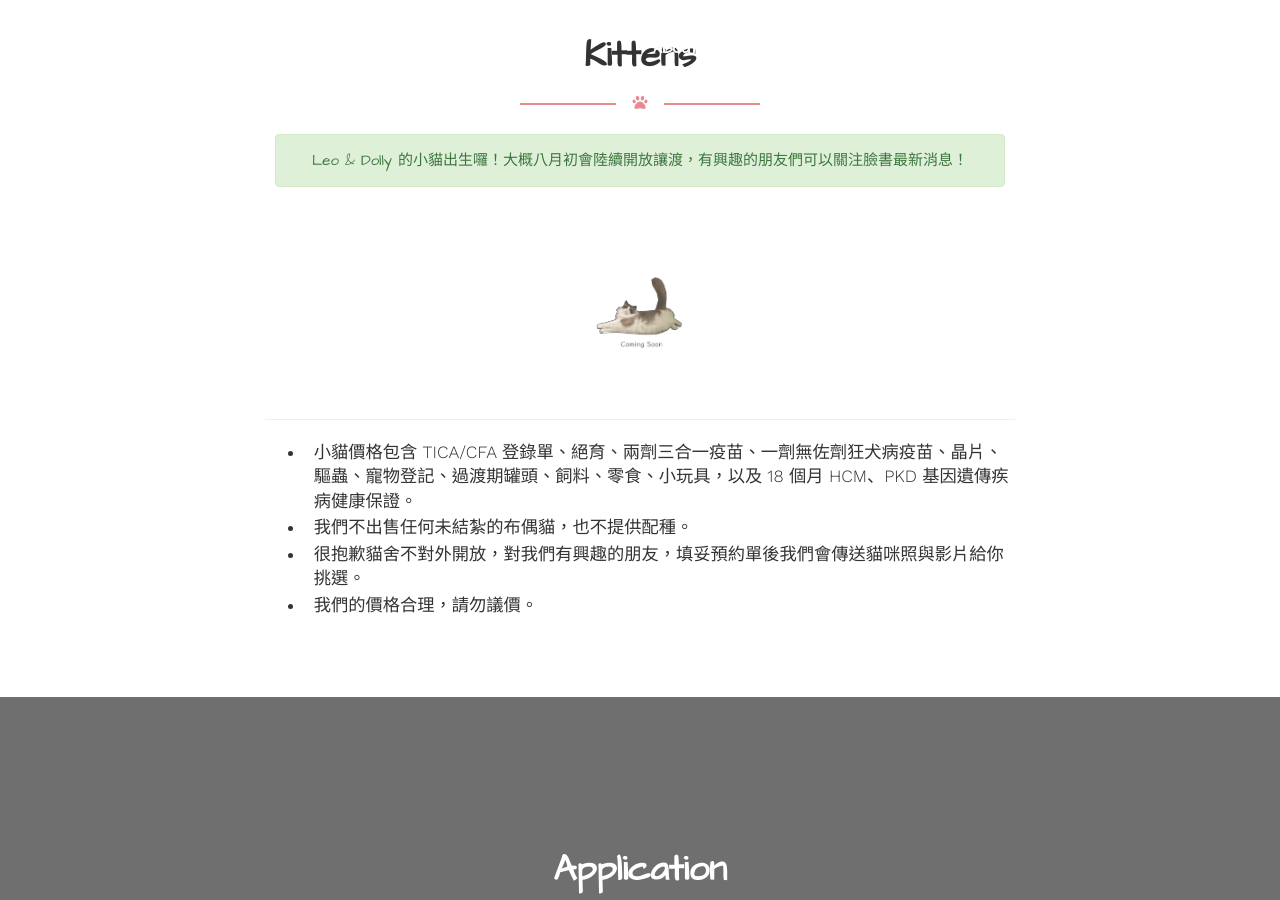
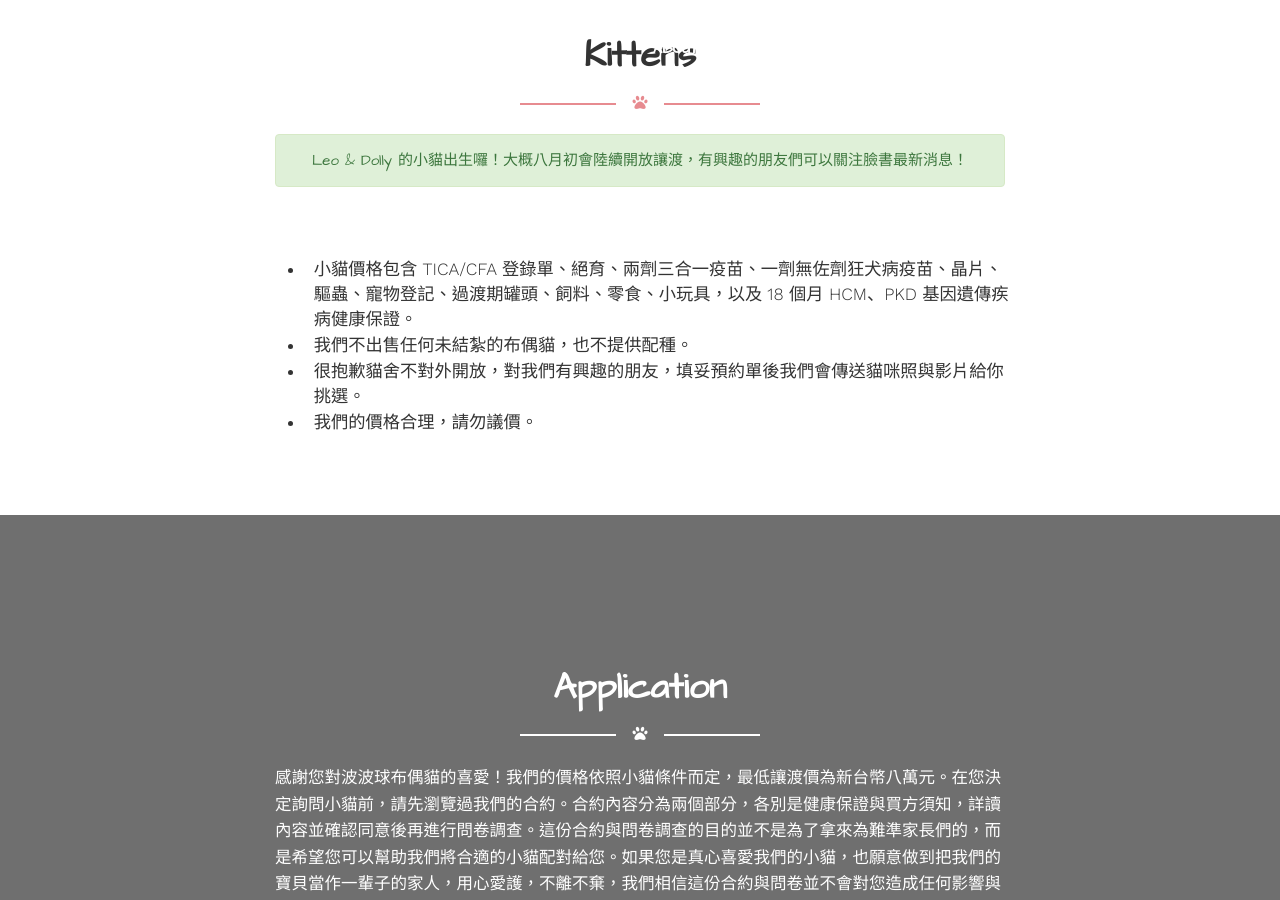
Before and after one commit to furballizeragdolls/furballizeragdolls.github.io, a Jekyll site: the page built from index.html, in a window 1280 px wide and 900 px high, scrolled down 4852 px. Built offline with Jekyll 4.4.1, drawn with Linux system fonts in a browser that asks for light colours; nearby versions of some CDN libraries; some web fonts are replaced.

Commit message:
WIP - Remove coming soon

```diff
--- a/index.html
+++ b/index.html
@@ -353,20 +353,9 @@ layout: index
             </div>
         </div>
 
-        <ul class="nav nav-text">
-            <li>
-                <a>
-                    <div class="image-clients">
-                        <img alt="Coming soon photo" class="img-circle" src="/assets/img/coming-soon/coming-soon-2.png"/>
-                    </div>
-                </a>
-            </li>
-        </ul>
-
         <div class="row">
             <div class="col-md-2"></div>
             <div class="col-md-8 description">
-                <hr>
                 <ul>
                     <li>小貓價格包含 TICA/CFA 登錄單、絕育、兩劑三合一疫苗、一劑無佐劑狂犬病疫苗、晶片、驅蟲、寵物登記、過渡期罐頭、飼料、零食、小玩具，以及 18 個月 HCM、PKD 基因遺傳疾病健康保證。</li>
                     <li>我們不出售任何未結紮的布偶貓，也不提供配種。</li>
```
